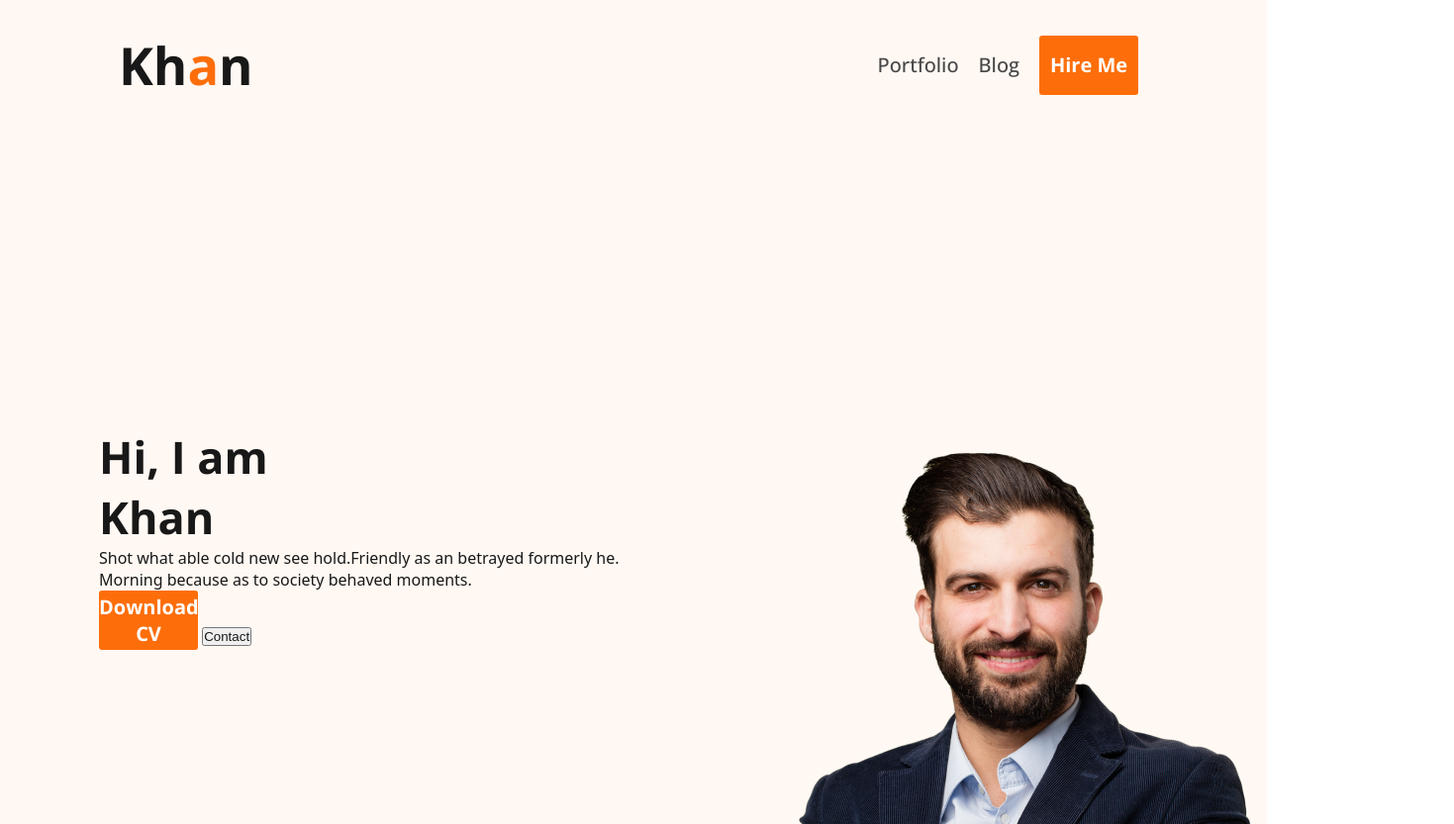
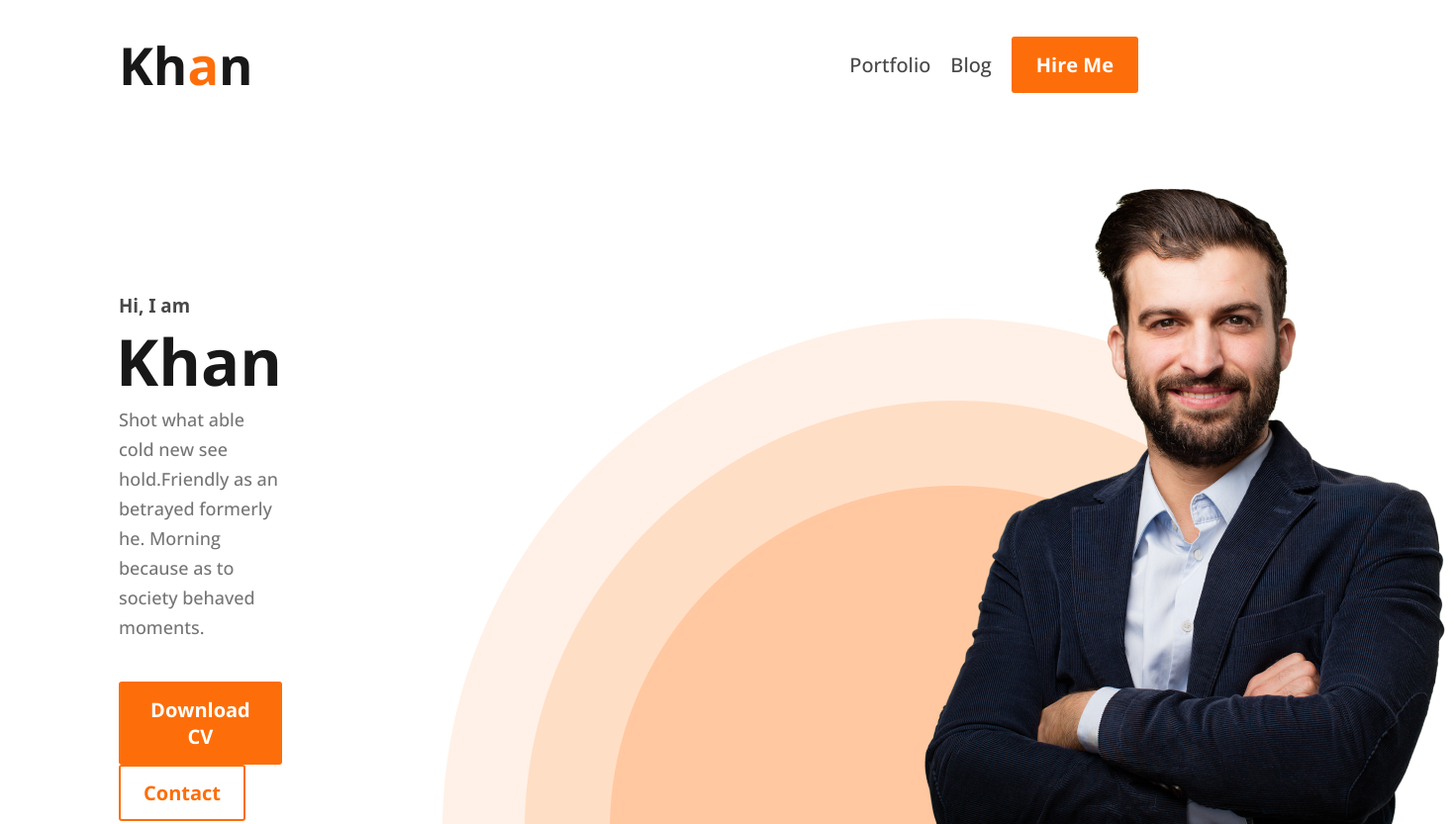
Before and after one commit to ARAFAT05426/PRACTICE, a plain HTML site: page index.html in a window 1280 px wide. Shown: the top 833 px of the page at 99% size, 1469 px wide, since content can reach past the window. Drawn offline with nearby package versions, Linux system fonts and the light colour scheme.

Commit message:
header complete

```diff
--- a/index.html
+++ b/index.html
@@ -32,13 +32,13 @@
                     Khan
                 </h1>
                 <p>
-                    Shot what able cold new see hold.Friendly as an betrayed formerly he. Morning because as to society behaved moments.
+                    Shot what able cold new see hold.Friendly as an betrayed formerly <br> he. Morning because as to society behaved moments.
                 </p>
                 <div class="head_btn">
                     <button class="btn">
                         Download CV
                     </button>
-                    <button>
+                    <button class="btn btn_1">
                         Contact
                     </button>
                 </div>
--- a/style.css
+++ b/style.css
@@ -11,8 +11,7 @@ body{
 }
 
 .btn{
-    width: 100px;
-    height: 60px;
+    padding: 15px 25px;
     background-color: #FD6E0A;
     border: 0;
     border-radius: 3px;
@@ -30,6 +29,9 @@ header{
     height: 840px;
     width: 100%;
     background-color: #FFF8F3;
+    background: url(Images/header_bg.png);
+    background-repeat: no-repeat;
+    background-position: bottom right;
 }
 
 .navigation{
@@ -66,23 +68,56 @@ header{
 }
 
 .head_tems{
-    margin: 300px 0 0 100px;
+    padding: 0 120px;
     display: flex;
+    justify-content: space-between;
+    align-items: center;
+    position: relative;
 }
 
 .head_tems .head_text{
     width: 50%;
+    margin-top: 150px;
 }
 
-.head_tems .head_text h1,h3{
-    color:#474747, #181818;
+.head_tems .head_text h1{
+    color: #181818;
     font-family: Open Sans;
-    font-size: 45px;
+    font-size: 65px;
     font-style: normal;
+    margin-left: -3px;
     font-weight: 600;
     line-height: normal;
-    }
+}
+
+.head_tems .head_text h3{
+    color:#474747;
+    font-style: normal;
+    font-weight: 800;
+}
+
+.head_tems .head_text p{
+    color: #757575;
+    font-family: Open Sans;
+    font-size: 18px;
+    font-style: normal;
+    font-weight: 400;
+    line-height: 30px;
+}
+
+.head_tems .head_text .head_btn{
+    margin-top: 40px;
+}
+
+.head_btn .btn_1{
+    background: none;
+    border: 2px solid #FD6E0A;
+    padding: 13px 23px;
+    color: #FD6E0A;
+}
 
 .head_tems .header_img{
     width: 50%;
+    margin-top: 33px;
+    padding-left: 600px;
 }
```
